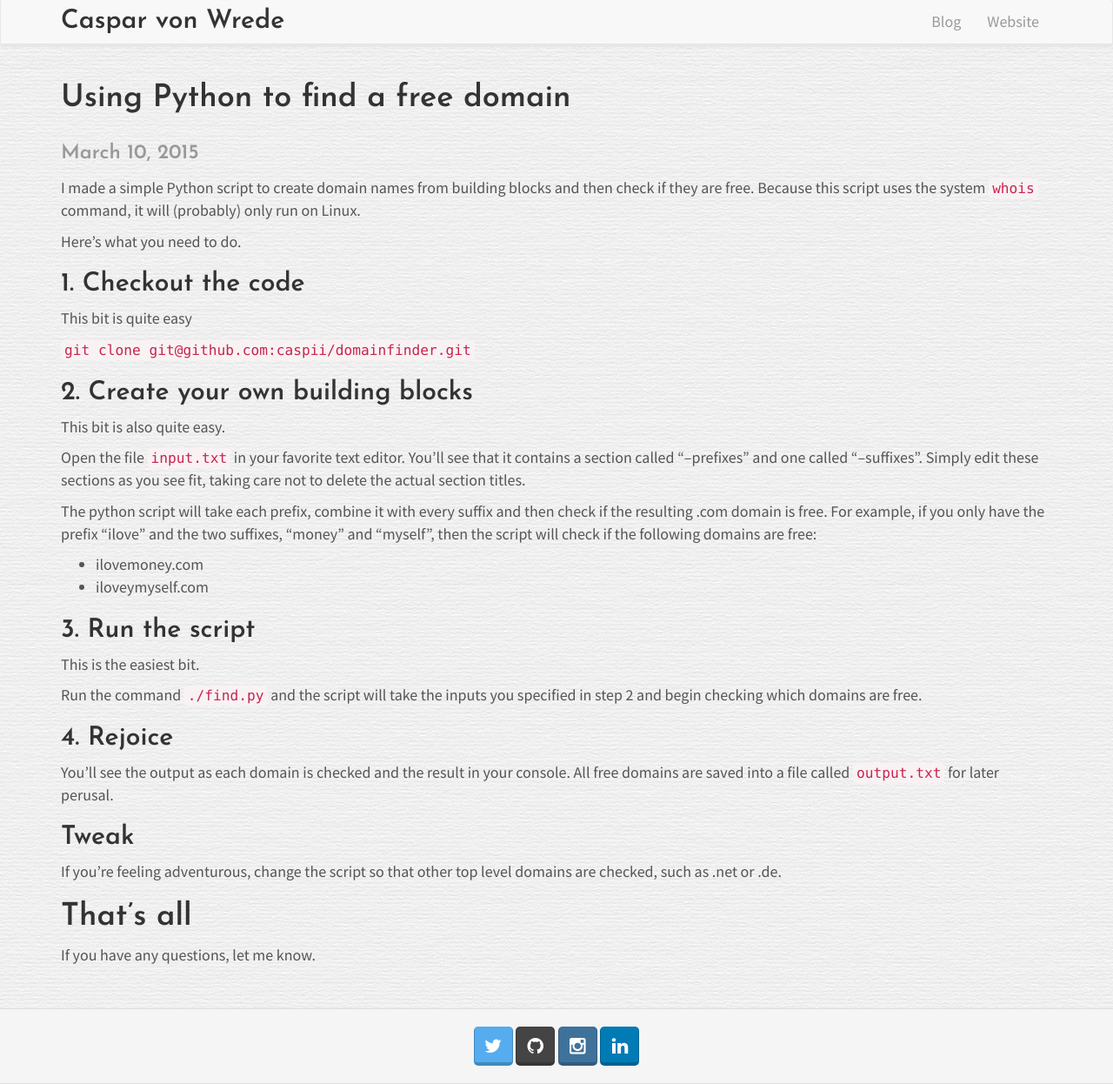
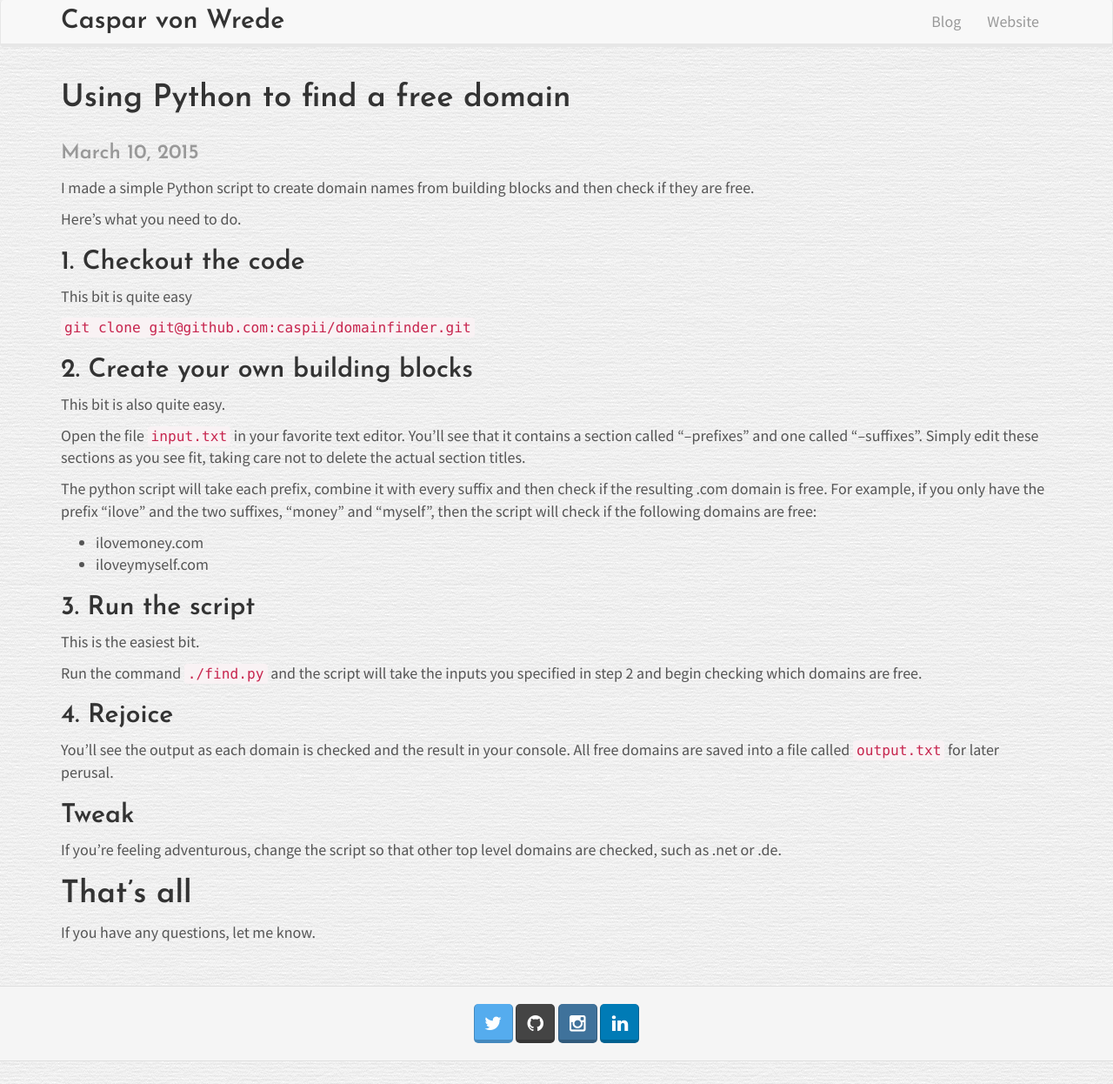
Before and after one commit to caspii/casparwre.de, a Jekyll site: the page built from _posts/2015-03-10-finding-a-domain.md, in a window 1280 px wide. Shown: the whole page at 87% size. Built offline with Jekyll 4.4.1, drawn with Linux system fonts in a browser that asks for light colours; comment, search, counter and statistics services are not loaded.

Commit message:
Updated post

```diff
--- a/_posts/2015-03-10-finding-a-domain.md
+++ b/_posts/2015-03-10-finding-a-domain.md
@@ -2,7 +2,7 @@
 layout: post
 title: Using Python to find a free domain
 ---
-I made a simple Python script to create domain names from building blocks and then check if they are free. Because this script uses the system ``whois`` command, it will (probably) only run on Linux.
+I made a simple Python script to create domain names from building blocks and then check if they are free.
 
 Here's what you need to do.
 
```
